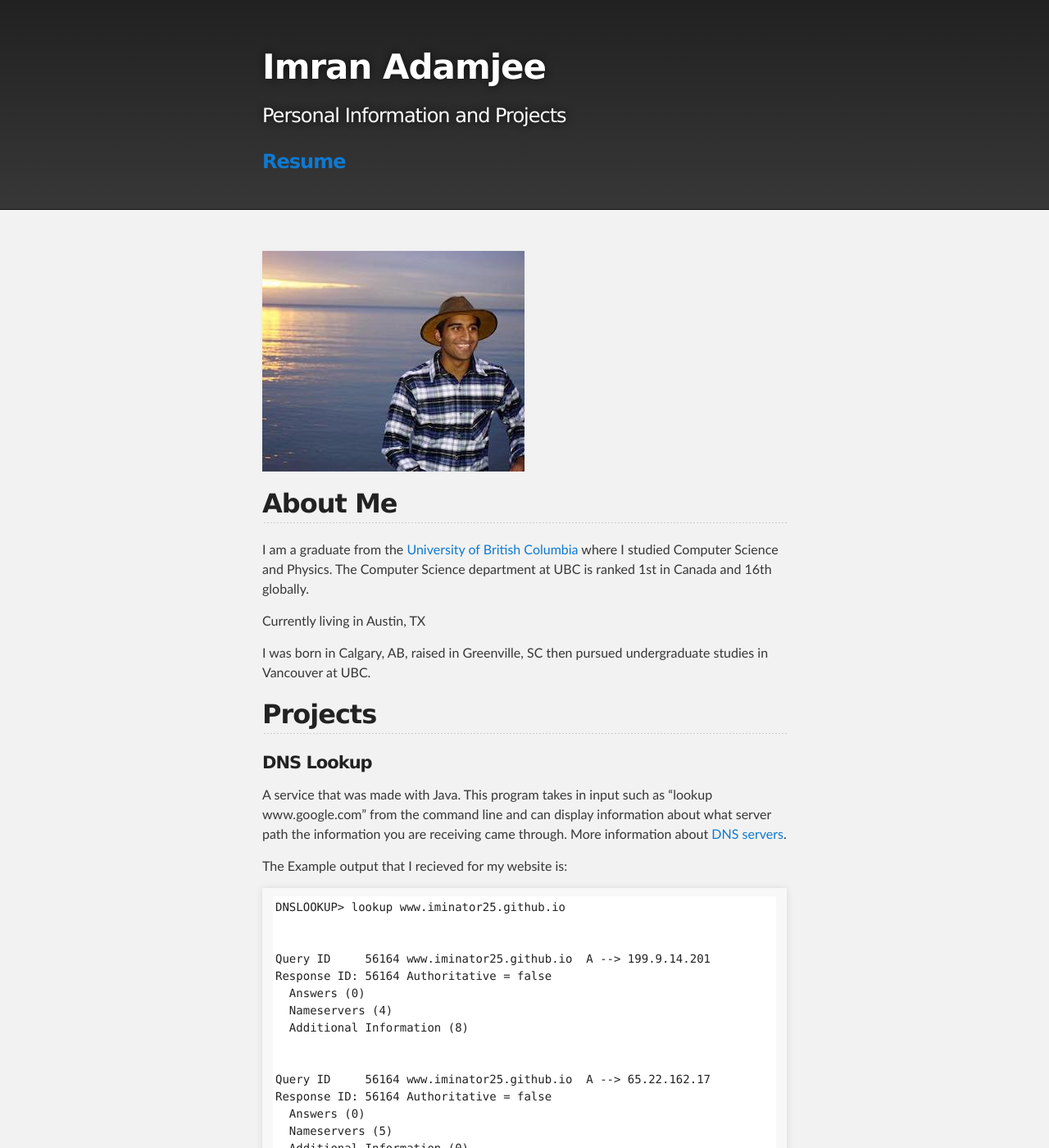
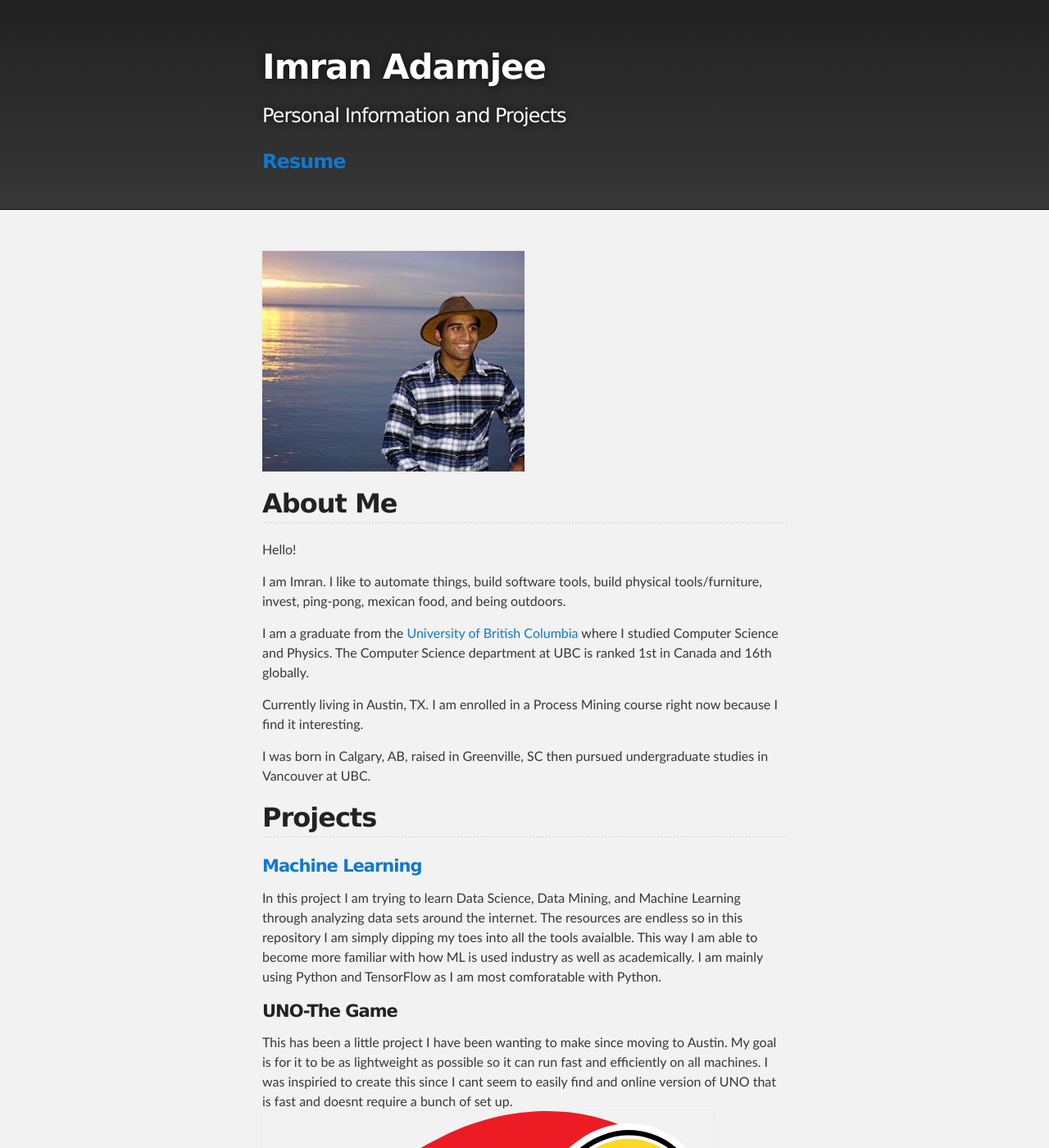
Before and after one commit to iminator25/iminator25.github.io, a Jekyll site: the page built from index.md, in a window 1280 px wide and 1400 px high. Shown: the whole window at 82% size. Built offline with Jekyll 4.4.1, drawn with Linux system fonts in a browser that asks for light colours; some of the changed text lies outside the part shown.

Commit message:
organize photos

```diff
--- a/index.md
+++ b/index.md
@@ -2,18 +2,31 @@
 layout: default
 ---
 
-![Me: Imran](./Imey.jpg)
+![Me: Imran](/assets/images/Imey.jpg)
 
 
 ## About Me
 
+Hello!
+
+I am Imran. I like to automate things, build software tools, build physical tools/furniture, invest, ping-pong, mexican food, and being outdoors.
+
+
 I am a graduate from the [University of British Columbia](https://www.ubc.ca/) where I studied Computer Science and Physics. The Computer Science department at UBC is ranked 1st in Canada and 16th globally.
 
-Currently living in Austin, TX
+Currently living in Austin, TX. I am enrolled in a Process Mining course right now because I find it interesting.
 
 I was born in Calgary, AB, raised in Greenville, SC then pursued undergraduate studies in Vancouver at UBC.
 
 ## Projects
+
+#### [Machine Learning](https://github.com/iminator25/TensorFlow)
+In this project I am trying to learn Data Science, Data Mining, and Machine Learning through analyzing data sets around the internet. The resources are endless so in this repository I am simply dipping my toes into all the tools avaialble. This way I am able to become more familiar with how ML is used industry as well as academically. I am mainly using Python and TensorFlow as I am most comforatable with Python.
+
+#### UNO-The Game
+This has been a little project I have been wanting to make since moving to Austin. My goal is for it to be as lightweight as possible so it can run fast and efficiently on all machines. I was inspiried to create this since I cant seem to easily find and online version of UNO that is fast and doesnt require a bunch of set up.
+![UNO logo](./UNO_Logo.svg)
+
 
 #### DNS Lookup
 A service that was made with Java. This program takes in input such as "lookup www.google.com" from the command line and can display information about what server path the information you are receiving came through. More information about [DNS servers](https://en.wikipedia.org/wiki/Domain_Name_System).
@@ -96,11 +109,12 @@
 #### Outdoor Activities
 
 Outside time is mandatory when living in a place like Vancouver BC. Seeing the views this place to offer is a lot of fun. Here are some pics of cool places.
-[Banf, AB](./banf1.jpg)
-[Kenya](./Lion.JPG)
-[Whistler, BC](./ski1.jpeg)
-
 
 ###### Highlights
 - 1000Km Pedal Bicycle trip from Vancouver, BC to Calgary, AB
 - 3000Km Motorcycle trip from Vancouver, BC to San Francisco, CA
+
+
+![Banf, AB](/assets/images/banf1.jpg)
+![Kenya](/assets/images/Lion.JPG)
+![Whistler, BC](/assets/images/ski1.jpeg)
```
Also changed, not shown: UNO_Logo.svg (added), assets/images/Imey.jpg (renamed from Imey.jpg), assets/images/ski1.jpeg (renamed from ski1.jpeg), 6 other files.
